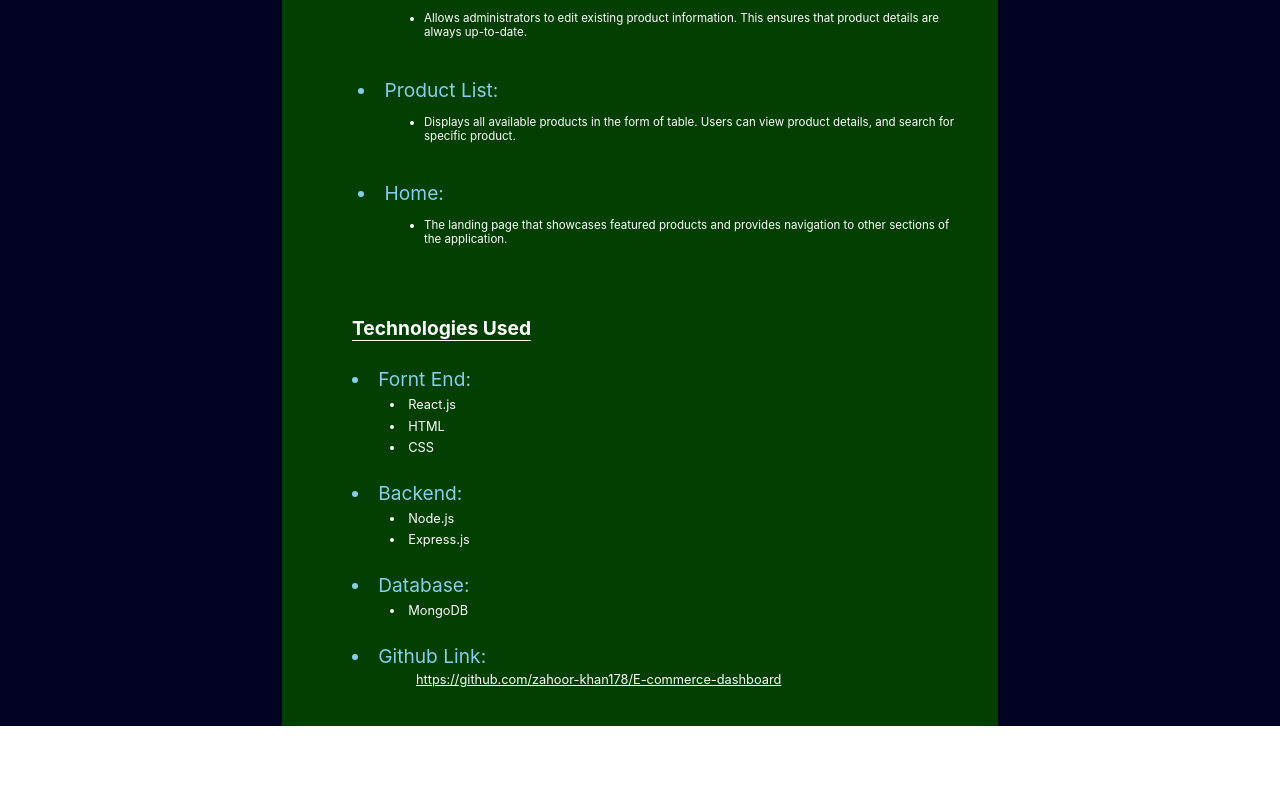
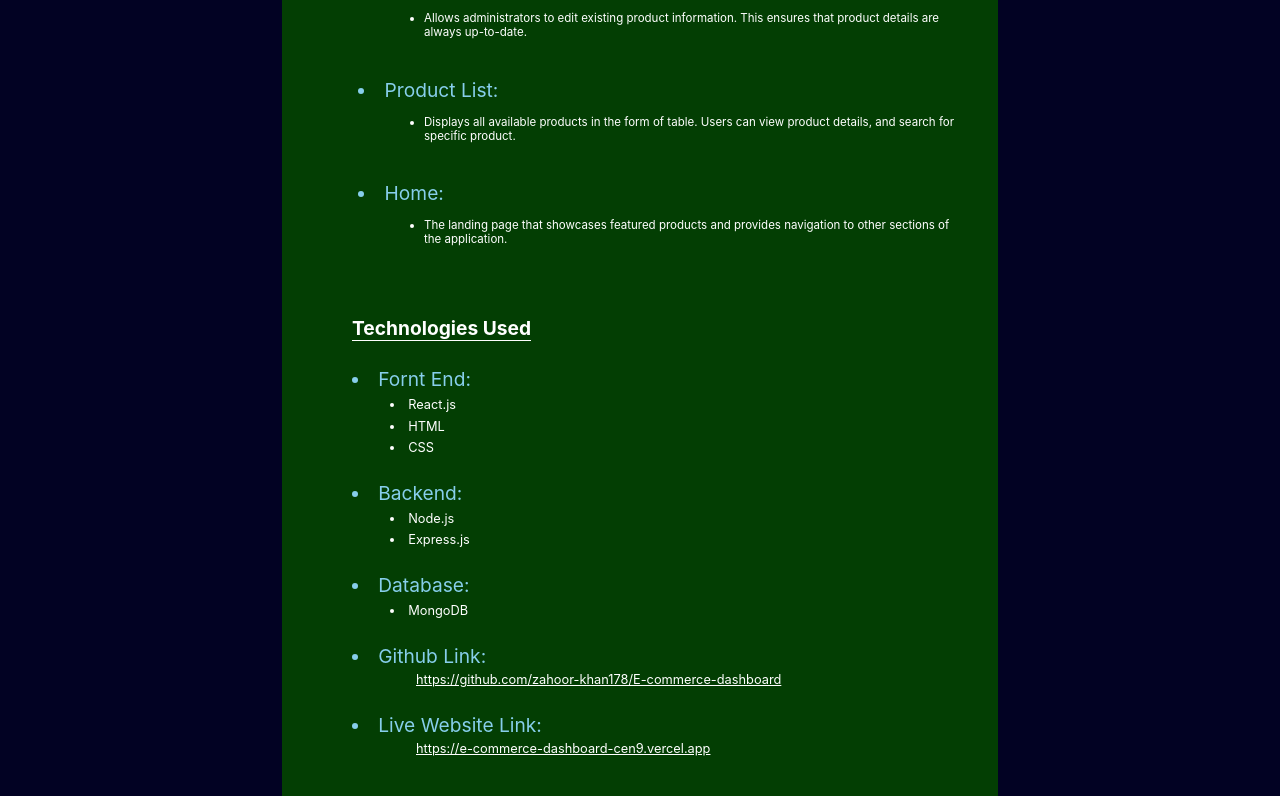
Before and after one commit to zahoor-khan178/personal-portfolio-website, a React (Create React App) app: page /personal-portfolio-website/ecommerce in a window 1280 px wide. Shown: the part 997-1793 px from the top of the page. Before the commit the page ends 1723 px from the top, so only its background shows below. Built offline with nearby package versions, Linux system fonts and the light colour scheme.

Commit message:
adding live website links to projects

```diff
--- a/src/components/Budgetapp.js
+++ b/src/components/Budgetapp.js
@@ -69,7 +69,10 @@ This is a full-stack </p>
 
 
                       <li className='front-end-heading '>Github Link:</li>
-                    <a href='https://github.com/zahoor-khan178/Budget-Tracker-Application' className='github-link '>https://github.com/zahoor-khan178/Budget-Tracker-Application</a>
+                    <a href='https://github.com/zahoor-khan178/Budget-Tracker-Application'  target="_blank"  rel="noopener noreferrer" className='github-link '>https://github.com/zahoor-khan178/Budget-Tracker-Application</a>
+
+                      <li className='front-end-heading '>Live Website Link:</li>
+                    <a href='https://budget-tracker-application-bb2h.vercel.app'  target="_blank"  rel="noopener noreferrer" className='github-link '>https://budget-tracker-application-bb2h.vercel.app</a>
 
                 </div>
 
--- a/src/components/Crudapplication.js
+++ b/src/components/Crudapplication.js
@@ -65,7 +65,10 @@ const Crudapplication = () => {
 
 
                     <li className='front-end-heading '>Github Link:</li>
-                    <a href='https://github.com/zahoor-khan178/crud-application' className='github-link '>https://github.com/zahoor-khan178/crud-application</a>
+                    <a href='https://github.com/zahoor-khan178/crud-application' target="_blank"  rel="noopener noreferrer" className='github-link '>https://github.com/zahoor-khan178/crud-application</a>
+
+
+
 
                 </div>
 
--- a/src/components/Ecommerceapp.js
+++ b/src/components/Ecommerceapp.js
@@ -72,7 +72,10 @@ The application is fully responsive, meaning it adapts seamlessly to different s
 
 
                         <li className='front-end-heading '>Github Link:</li>
-                    <a href='https://github.com/zahoor-khan178/E-commerce-dashboard' className='github-link '>https://github.com/zahoor-khan178/E-commerce-dashboard</a>
+                    <a href='https://github.com/zahoor-khan178/E-commerce-dashboard' target="_blank"  rel="noopener noreferrer" className='github-link '>https://github.com/zahoor-khan178/E-commerce-dashboard</a>
+
+                        <li className='front-end-heading '>Live Website Link:</li>
+                    <a href='https://e-commerce-dashboard-cen9.vercel.app' target="_blank"  rel="noopener noreferrer" className='github-link '>https://e-commerce-dashboard-cen9.vercel.app</a>
 
                 </div>
 
--- a/src/components/Textutils.js
+++ b/src/components/Textutils.js
@@ -108,7 +108,11 @@ The software provides real-time insights into your text, displaying word and cha
 
 
                         <li className='front-end-heading '>Github Link:</li>
-                    <a href='https://github.com/zahoor-khan178/Textutils' className='github-link '>https://github.com/zahoor-khan178/Textutils</a>
+                    <a href='https://github.com/zahoor-khan178/Textutils' target="_blank"  rel="noopener noreferrer" className='github-link '>https://github.com/zahoor-khan178/Textutils</a>
+
+
+                        <li className='front-end-heading '>Live Website Link:</li>
+                    <a href='https://zahoor-khan178.github.io/Textutils/' target="_blank"  rel="noopener noreferrer" className='github-link '>https://zahoor-khan178.github.io/Textutils/</a>
 
 
 
```
